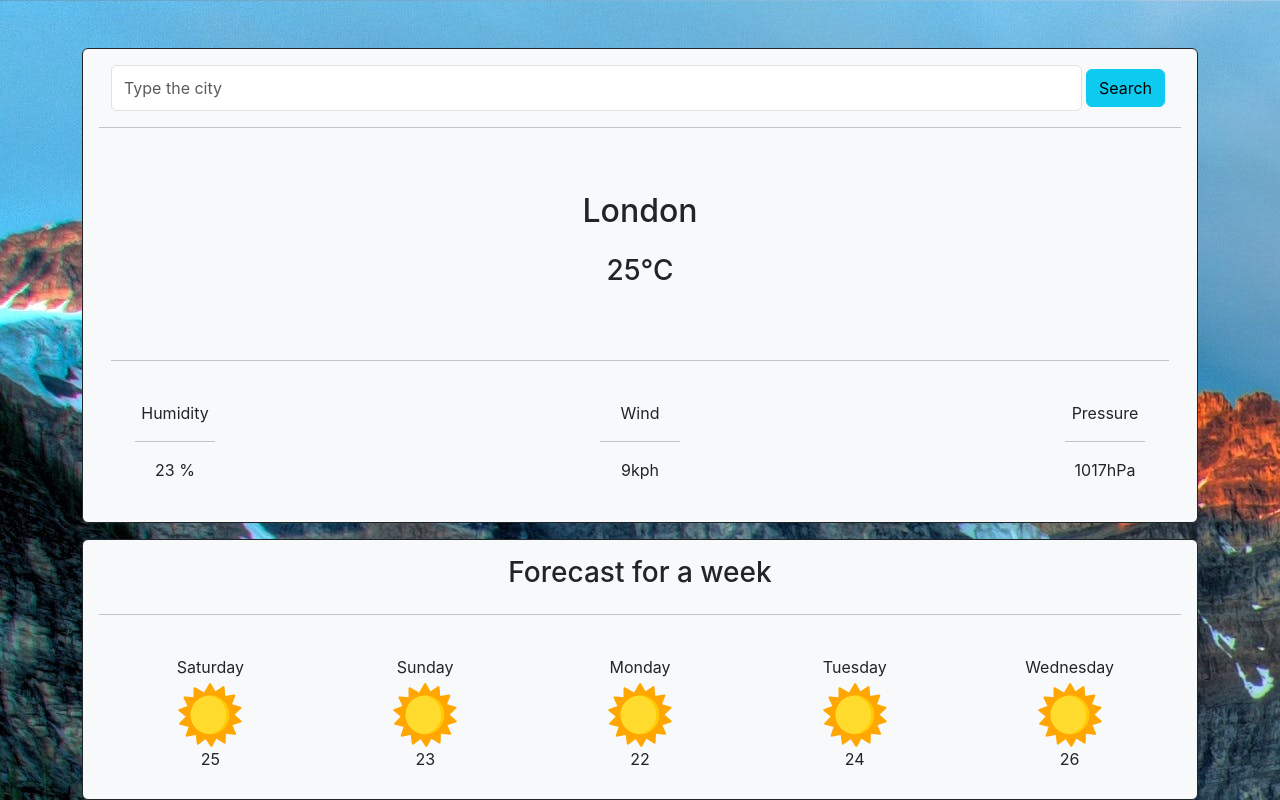
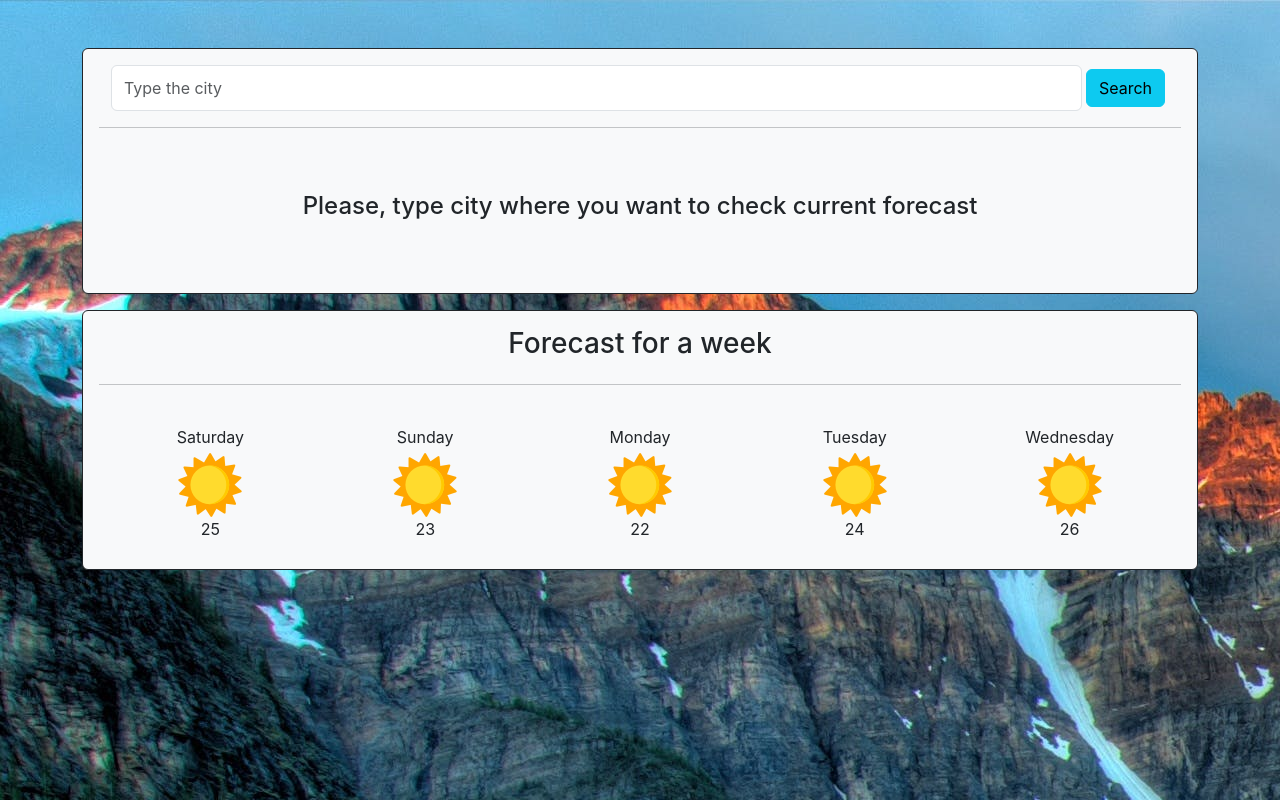
Before and after one commit to RudovichNazar23/react_weather_app, a React (Create React App) app in the folder weather_app/: page / in a window 1280 px wide. Built offline with nearby package versions, Linux system fonts and the light colour scheme.

Commit message:
added logic for getting data from remote server using fetch api and showing this data at the page

```diff
--- a/weather_app/src/App.js
+++ b/weather_app/src/App.js
@@ -1,14 +1,56 @@
+import { useState } from 'react';
+
 import SearchForm from './components/SearchForm';
 import MainContainer from './components/MainContainer';
 import Footer from './components/Footer';
 
 function App() {
+  const [city, setCity] = useState("");
+  const [data, setData] = useState(
+    {
+      temp: "",
+      pressure: "",
+      humidity: "",
+      cityName: "",
+      windSpeed: "",
+      main: ""
+    }
+  );
+
+  const onChange = (event) => {
+    const value = event.target.value;
+    setCity(value);
+  };
+
+  const onSubmit = (event) => {
+    event.preventDefault();
+
+    if(!event.target.elements.cityName.value) return;
+
+    const apiId = process.env.REACT_APP_API_ID;
+    const url = `https://api.openweathermap.org/data/2.5/weather?q=${city}&units=Metric&appid=${apiId}`;
+
+
+    fetch(url).then(res => {
+      return res.json()
+    }).then(data => {
+      setData({
+        temp: data.main.temp,
+        pressure: data.main.pressure,
+        humidity: data.main.humidity,
+        cityName: data.name,
+        windSpeed: data.wind.speed,
+        main: data.weather[0].main
+      });
+    });
+  };
+
   return (
     <div className="container d-flex flex-column">
         <div className="container border border-dark rounded bg-light mt-5 p-3 d-flex flex-column">
-            <SearchForm />
+            <SearchForm onChange={onChange} city={city} onSubmit={onSubmit} />
             <hr />
-            <MainContainer />
+            <MainContainer city={data.cityName} temperature={data.temp} humidity={data.humidity} windSpeed={data.windSpeed} pressure={data.pressure} />
         </div>
         <div>
           <Footer imageSource={"sunny.png"} />
@@ -16,6 +58,6 @@ function App() {
     </div>
 
   );
-}
+};
 
 export default App;
--- a/weather_app/src/components/Footer.js
+++ b/weather_app/src/components/Footer.js
@@ -25,16 +25,16 @@ function Footer({ imageSource }){
     ]
 
     return (
-        <div class="container d-flex flex-column border border-dark rounded bg-light mt-3 p-3 align-items-center">
+        <div className="container d-flex flex-column border border-dark rounded bg-light mt-3 p-3 align-items-center">
             <h3>Forecast for a week</h3>
-            <hr class="container" />
-            <div class="container d-flex flex-row p-1 mt-2">
+            <hr className="container" />
+            <div className="container d-flex flex-row p-1 mt-2">
                     {
                         weekForecast.map(
                             (object) => {
                                 return (
-                                            <div className="container d-flex flex-column p-2 align-items-center">
-                                                <div class="p-1">{object.weekDay}</div>
+                                            <div className="container d-flex flex-column p-2 align-items-center" key={object.weekDay}>
+                                                <div className="p-1">{object.weekDay}</div>
                                                 <img src={imageSource} />
                                                 <div>{object.temperature}</div>
                                             </div>
--- a/weather_app/src/components/MainContainer.js
+++ b/weather_app/src/components/MainContainer.js
@@ -1,40 +1,45 @@
 
-function MainContainer(){
+function MainContainer({city, temperature, humidity, windSpeed, pressure}){
     return (
+        !city ? (
+            <div className="container d-flex flex-row align-items-center justify-content-center mt-5 mb-5">
+                <h4>Please, type city where you want to check current forecast</h4>
+            </div>
+        ) : (
             <div className="container d-flex flex-column">
-            <div class="container d-flex flex-column align-items-center p-5">
-                <h2>London</h2>
-                <div class="mt-3">
-                    <h3>25°C</h3>
+                <div className="container d-flex flex-column align-items-center p-5">
+                    <h2>{city}</h2>
+                    <div className="mt-3">
+                        <h3>{Math.floor(temperature)}°C</h3>
                     </div>
                 </div>
                 <hr />
                 <div className="d-flex flex-row align-items-center justify-content-between p-2">
-                <div class="p-3 d-flex flex-column">
+                    <div className="p-3 d-flex flex-column">
                         <div className="text-center">Humidity</div>
                         <hr style={{width: "80px"}} />
-                    <div class="text-center">
-                        23 %
+                        <div className="text-center">
+                            {humidity} %
                         </div>
                     </div>
-                <div class="p-3 d-flex flex-column">
+                    <div className="p-3 d-flex flex-column">
                         <div className="text-center">Wind</div>
                         <hr style={{width: "80px"}} />
-                    <div class="text-center">
-                        9kph
+                        <div className="text-center">
+                            {windSpeed} kph
                         </div>
                     </div>
-                <div class="p-3 d-flex flex-column">
+                    <div className="p-3 d-flex flex-column">
                         <div className="text-center">Pressure</div>
                         <hr style={{width: "80px"}} />
-                    <div class="text-center">
-                        1017hPa
+                        <div className="text-center">
+                            {pressure} hPa
                         </div>
                     </div>
                 </div>
             </div>
-
+        )
     );
-}
+};
 
 export default MainContainer;
--- a/weather_app/src/components/SearchForm.js
+++ b/weather_app/src/components/SearchForm.js
@@ -1,8 +1,10 @@
+import { useState } from "react";
 
-function SearchForm(){
+
+function SearchForm({ onChange, onSubmit, city }){
     return (
-        <form className="container d-flex flex-row">
-            <input type="text" className="form-control" placeholder="Type the city"></input>
+        <form className="container d-flex flex-row" onSubmit={onSubmit}>
+            <input type="text" className="form-control" placeholder="Type the city" onChange={onChange} value={city} name="cityName"/>
             <button className="btn btn-info btn-rounded m-1">Search</button>
         </form>
     )
```
Also changed, not shown: weather_app/jsconfig.json (added, +15 -0 lines), 1 other file (tests, documents, lock files or other folders). Lines whose indentation alone changed are shown as unchanged.
